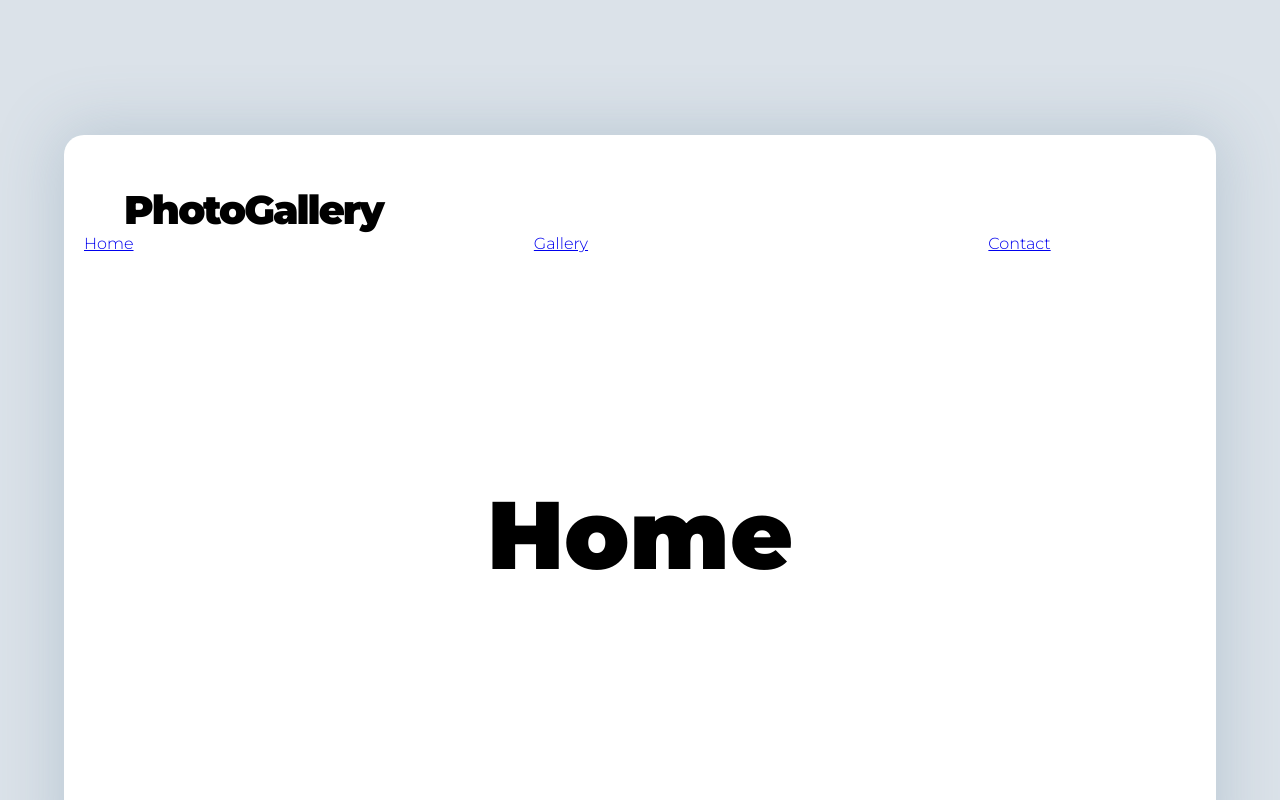
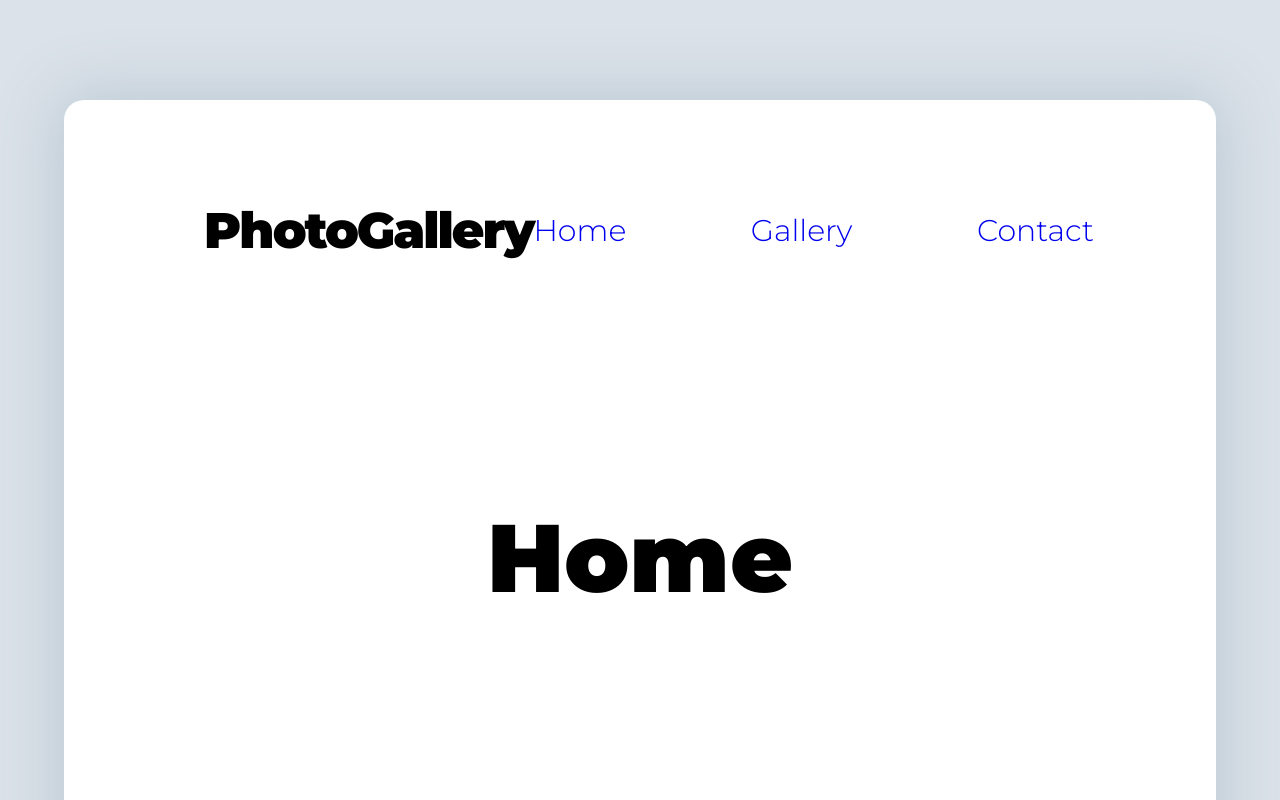
Before and after one commit to NikshayMohla/-sessional-assessment-2, a plain HTML site: page gallery.html in a window 1280 px wide. Shown: the top 800 px of the page. Drawn offline with Linux system fonts and the light colour scheme; no server answers.

Commit message:
added Media queries

```diff
--- a/gallery.html
+++ b/gallery.html
@@ -12,14 +12,12 @@
     <section>
         <div class="container">
             <div class="header">
-                <h1 class="logo">PhotoGallery</h1>
-                <div class="header" id="header-items">
+                    <h1 class="logo">PhotoGallery</h1>
                     <ul class="list" id="liste">
                         <li><a href="#home">Home</a></li>
                         <li><a href="#gallery">Gallery</a></li>
                         <li><a href="#footer">Contact</a></li>
                     </ul>
-                </div>
             </div>
             <div id="home">
                 <h1>Home</h1>
@@ -62,7 +60,7 @@
                     </a>
                 </div>
             </div> -->
-        </div>
+            </div>
     </section>
     <script src="gallery.js"></script>
 </body>
--- a/style.css
+++ b/style.css
@@ -43,19 +43,20 @@ section {
     max-width: 1370px;
     margin: 0 auto;
     box-shadow: 0px 0px 61px 7px #5e849c40;
-    padding: 50px 20px;
+    padding: 50px 40px;
     border-radius: 20px;
+}
+
+
+a:link {
+    text-decoration: none !important;
 }
 
 .header {
     display: flex;
+    align-items: center;
+    justify-content: center;
     flex-direction: column;
-    /* align-items: center; */
-}
-
-.list {
-    margin-right: 10%;
-    display: flex;
 }
 
 .header h1 {
@@ -64,14 +65,16 @@ section {
     font-weight: 900;
     letter-spacing: -2px;
 }
-#liste
-{
+
+#liste {
     list-style-type: none;
+    font-size: 30px;
+    font-weight: 500px;
+}
 
-}
-.header-list {
+.list {
     display: flex;
-    margin-right: 10%;
+    margin-right: 280px;
 }
 
 #home {
@@ -79,7 +82,7 @@ section {
     align-items: center;
     justify-content: center;
     font-size: 400%;
-    margin: 20%;
+    margin: 25%;
 }
 
 .gallery {
@@ -121,3 +124,27 @@ section {
 .item:hover h3 {
     bottom: 0;
 }
+
+@media only screen and (min-width:900px) {
+    .container {
+        max-width: 1365px;
+        padding: 100px;
+    }
+
+    .header {
+        flex-direction: row;
+        justify-content: space-between;
+    }
+
+    .header h1 {
+        font-size: 50px;
+    }
+
+    ul {
+        font-size: 24px;
+    }
+
+    .gallery {
+        grid-gap: 30px;
+    }
+}
```
